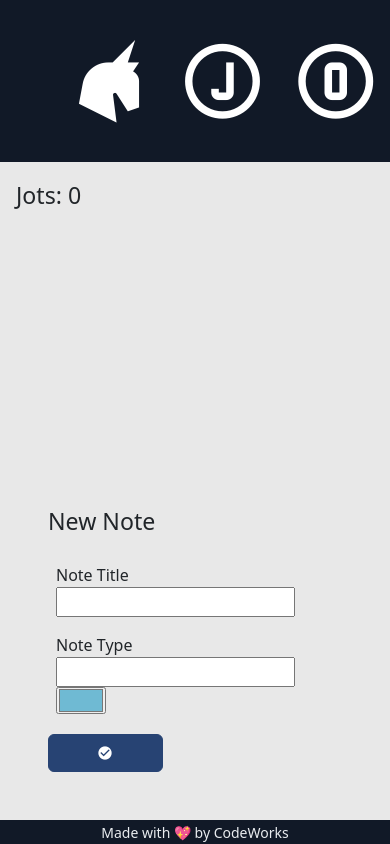
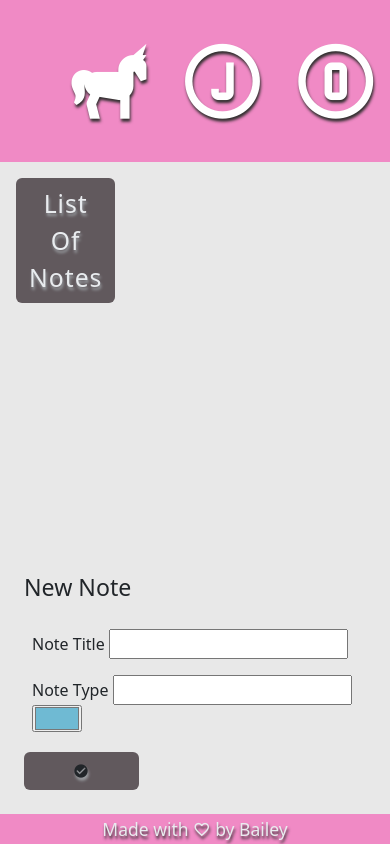
Before and after one commit to bjohnson93/jot, a website with bundled scripts: page index.html in a window 390 px wide. Shown: the top 844 px of the page. Built offline with nearby package versions, Linux system fonts and the light colour scheme; a script that the page names is missing; a web font is replaced by a local one.

Commit message:
FUN STUFF ADDED

```diff
--- a/app/controllers/NotesController.js
+++ b/app/controllers/NotesController.js
@@ -44,6 +44,7 @@ export class NotesController {
     // console.log('yo the create button note works!');
     let noteData = getFormData(form)
     console.log(noteData);
+    form.reset()
     notesService.createNote(noteData)
   }
 
--- a/app/models/Note.js
+++ b/app/models/Note.js
@@ -6,7 +6,7 @@ export class Note {
 
   constructor(data) {
     this.id = generateId()
-    this.description = data.description || 'no note'
+    this.description = data.description
     this.type = data.type
     this.color = data.color
     this.title = data.title
@@ -36,13 +36,13 @@ export class Note {
           <p class="fs-5">Date Edited: ${this.dateEdited.toLocaleString()}</p>
         </div>
         <div class="col-7 bg-white">
-          <form class="p-5" onsubmit="app.NotesController.saveActiveNote()">
+          <form class="p-3" onsubmit="app.NotesController.saveActiveNote()">
             <label for="activeNote"></label>
-            <textarea id="activeNote" cols="80%" rows="30%" name="description">${this.description}</textarea>
-            <button class="btn btn-success ms-3 px-2">Save Note!</button>
+            <textarea id="activeNote" class="fs-5" cols="57%" rows="17%" name="description">${this.description}</textarea>
+            <button class="btn ms-3 px-2 button">Save Note!</button>
             </div>
         <div class="col-2 p-4" style="background-color: ${this.color};">
-          <button class="btn btn-danger" id="activeNote" onclick="app.NotesController.deleteNote('${this.id}')">Delete <i class="mdi mdi-trash-can"></i></button>
+          <button class="btn button" id="activeNote" onclick="app.NotesController.deleteNote('${this.id}')">Delete <i class="mdi mdi-trash-can"></i></button>
           </form>
 
         </div>
--- a/app/router.js
+++ b/app/router.js
@@ -10,12 +10,31 @@ export const router = [
     path: '',
     controller: NotesController,
     view: /*html*/`
+
     <div class="container-fluid p-3">
     <section class="row">
-      <div class="col-3">
-        <p class="fs-3">Jots: <span id="amountJots">0</span></p>
-        <p id="notes-list" class="fs-4">Type of Note, color</p>
-      </div>
+
+    <div class="col-3">
+    <button class="btn button text-light fs-2" type="button" data-bs-toggle="offcanvas" data-bs-target="#offcanvasExample"
+    aria-controls="offcanvasExample">
+    List of Notes
+  </button>
+  <div class="offcanvas offcanvas-start" tabindex="-1" id="offcanvasExample" aria-labelledby="offcanvasExampleLabel">
+    <div class="offcanvas-header">
+    <div class="vstack">
+    <p class="fs-2">Jots: <span id="amountJots">0</span></p>
+    <p id="notes-list" class="fs-4">Type of Note, color</p>
+
+    </div>
+  </div>
+
+      <button type="button" class="btn-close text-reset" data-bs-dismiss="offcanvas" aria-label="Close"></button>
+    </div>
+    <div class="offcanvas-body">
+    </div>
+  </div>
+
+
     <div class="col-8" id="active-note">
   </div>
     `
@@ -26,11 +45,3 @@ export const router = [
     view: AboutView
   }
 ]
-
-
-{/* <div class="card">
-      <div class="card-body">
-        <p>Home Page</p>
-        <button class="btn btn-dark" onclick="app.HomeController.testButton()">😎</button>
-      </div>
-    </div> */}
--- a/app/services/NotesService.js
+++ b/app/services/NotesService.js
@@ -1,6 +1,7 @@
 import { AppState } from "../AppState.js";
 import { Note } from "../models/Note.js";
 import { saveState } from "../utils/Store.js";
+import { setHTML } from "../utils/Writer.js";
 
 function _saveState() {
   saveState('notes', AppState.notes)
@@ -17,7 +18,6 @@ class NotesService {
     AppState.emit('notes')
     AppState.emit('activeNote')
     console.log(AppState.notes);
-
     _saveState()
   }
   selectActiveNote(noteId) {
@@ -49,8 +49,10 @@ class NotesService {
     //then you splice (remove at that index, 1 object)
     AppState.notes.splice(noteIndex, 1)
     //then save it in place
+    AppState.emit('notes')
+    AppState.emit('activeNote')
+    setHTML('active-note')
     _saveState()
-    AppState.emit('notes')
   }
 
 }
--- a/assets/style/style.css
+++ b/assets/style/style.css
@@ -1,4 +1,62 @@
 /* BASIC STYLES HERE */
+body {
+  font-family: 'Ysabeau SC', sans-serif;
+}
+
+
+
+
 .header-text {
   font-size: 90px;
 }
+
+
+.head-foot {
+  background-color: #f89dd5;
+  animation-name: head-foot-animation;
+  animation-duration: 4s;
+  animation-iteration-count: infinite;
+  animation-direction: alternate;
+
+  text-shadow: 1px 3px 3px rgb(49, 47, 47);
+}
+
+.button {
+  background-color: #5b4751;
+  animation-name: button-animation;
+  animation-duration: 4s;
+  animation-iteration-count: infinite;
+  animation-direction: alternate;
+  text-shadow: 1px 3px 3px rgb(155, 159, 163);
+  color: whitesmoke;
+
+}
+
+@keyframes button-animation {
+  from {
+    background-color: #655e5e;
+  }
+
+  to {
+    background-color: #61595d;
+  }
+}
+
+@keyframes head-foot-animation {
+  from {
+    background-color: #c676eb;
+  }
+
+
+  to {
+    background-color: #d8eb76;
+  }
+
+  from {
+    background-color: #72c1e8;
+  }
+
+  to {
+    background-color: #f588c4;
+  }
+}
--- a/index.html
+++ b/index.html
@@ -12,6 +12,12 @@
     crossorigin="anonymous" referrerpolicy="no-referrer" />
   <link href="https://cdn.jsdelivr.net/npm/bootstrap@5.3.0/dist/css/bootstrap.min.css" rel="stylesheet"
     integrity="sha384-9ndCyUaIbzAi2FUVXJi0CjmCapSmO7SnpJef0486qhLnuZ2cdeRhO02iuK6FUUVM" crossorigin="anonymous">
+  <link rel="stylesheet" href="path/to/font-awesome/css/font-awesome.min.css">
+
+  <link rel="preconnect" href="https://fonts.googleapis.com">
+  <link rel="preconnect" href="https://fonts.gstatic.com" crossorigin>
+  <link href="https://fonts.googleapis.com/css2?family=Ysabeau+SC&display=swap" rel="stylesheet">
+
   <link rel="stylesheet" href="assets/style/main.css">
   <link rel="stylesheet" href="assets/style/style.css">
   <title>jot</title>
@@ -20,15 +26,21 @@
 <body>
   <!-- SECTION -->
   <header>
-    <nav class="navbar navbar-dark navbar-expand bg-dark text-light no-select">
+    <nav class="navbar navbar-dark navbar-expand head-foot text-light no-select">
       <a class="navbar-brand ms-3" href="#">
         <span class="ms-5 header-text">
-          <i class="mdi mdi-unicorn-variant"></i>
-          <i class="mdi mdi-alpha-j-circle-outline mt-1"></i>
-          <i class="mdi mdi-alpha-o-circle-outline mb-1"></i>
-          <i class="mdi mdi-alpha-t-circle-outline mt-1"></i>
+          <i class="mdi mdi-unicorn"></i>
+
+          <i class="mdi mdi-alpha-j-circle-outline "></i>
+          <i class="mdi mdi-alpha-o-circle-outline "></i>
+          <i class="mdi mdi-alpha-t-circle-outline "></i>
         </span>
       </a>
+      <marquee class="m-1 fs-3" direction="down" width="1000" height="100" behavior="alternate">
+        <marquee behavior="alternate" direction="right"> <i class="mdi mdi-unicorn"></i>
+        </marquee>
+
+      </marquee>
       <button class="navbar-toggler" type="button" data-toggle="collapse" data-target="#navbarNavAltMarkup"
         aria-controls="navbarNavAltMarkup" aria-expanded="false" aria-label="Toggle navigation">
         <span class="navbar-toggler-icon"></span>
@@ -84,14 +96,16 @@
 
   </div>
 
+
+
   <!-- //SECTION - new note section -->
 
-  <div class="container-fluid p-4">
-    <section class="row ">
+  <!-- <div class="container"> -->
+  <!-- <section class="row "> -->
 
-      <div class="col-12 col-md-3 ">
+  <!-- <div class="col-12 col-md-3 "> -->
   <form class="p-4" onsubmit="app.NotesController.createNote()" class="row align-items-end">
-          <div class="col-12 col-md-8">
+    <div class="col-12 col-md-3">
       <p class="fs-3">New Note</p>
       <div class="p-2">
         <label id="noteTitle" for="note-title">Note Title</label>
@@ -106,13 +120,13 @@
 
     </div>
     <div>
-            <button class="btn btn-primary px-5 mt-2"><i class="mdi mdi-check-circle"></i></button>
+      <button class="btn button px-5 mt-2"><i class="mdi mdi-check-circle"></i></button>
     </div>
   </form>
-      </div>
+  <!-- </div>
 
   </section>
-  </div>
+  </div> -->
 
 
   <!-- <div class="card">
@@ -130,9 +144,9 @@
 
 
   <!-- SECTION -->
-  <footer class="bg-dark text-light">
+  <footer class="head-foot text-light">
     <div class="text-center no-select">
-      <p class="mb-0"><small>Made with 💖 by CodeWorks</small></p>
+      <p class="mb-0 fs-5"><small>Made with <i class="mdi mdi-heart-outline"> </i> by Bailey</small></p>
     </div>
   </footer>
 
```
Lines whose indentation alone changed are shown as unchanged.
